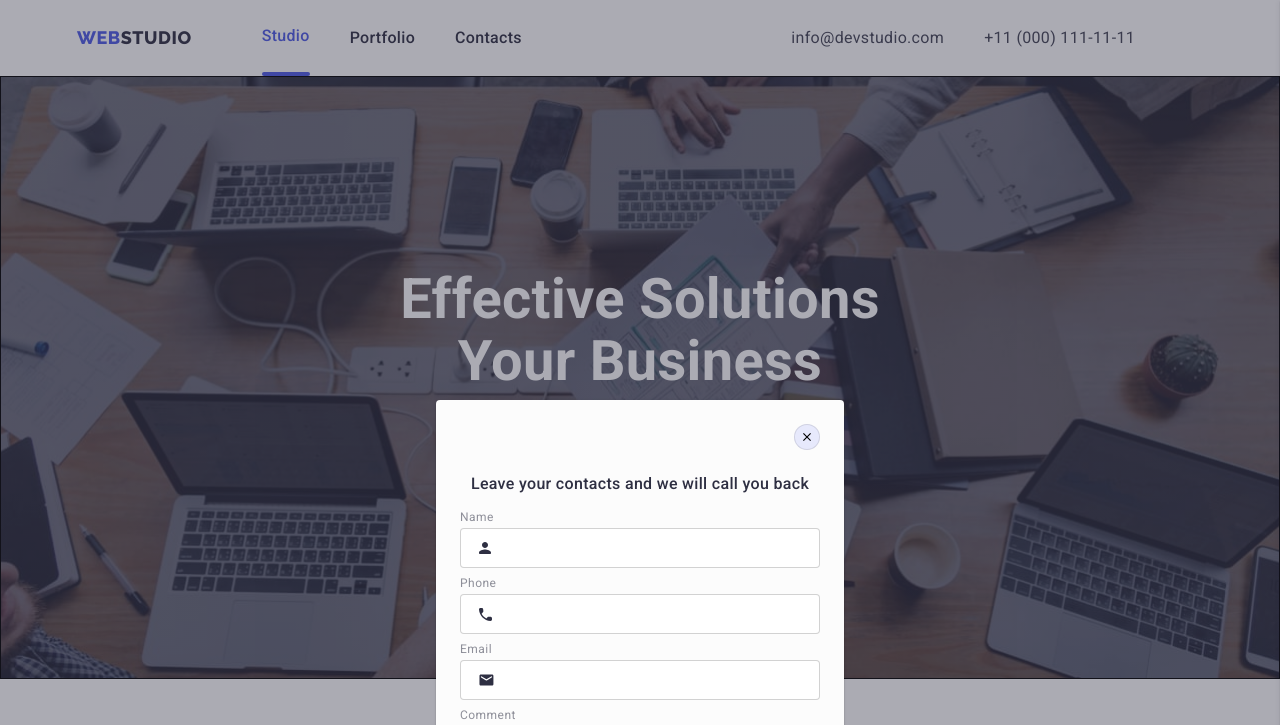
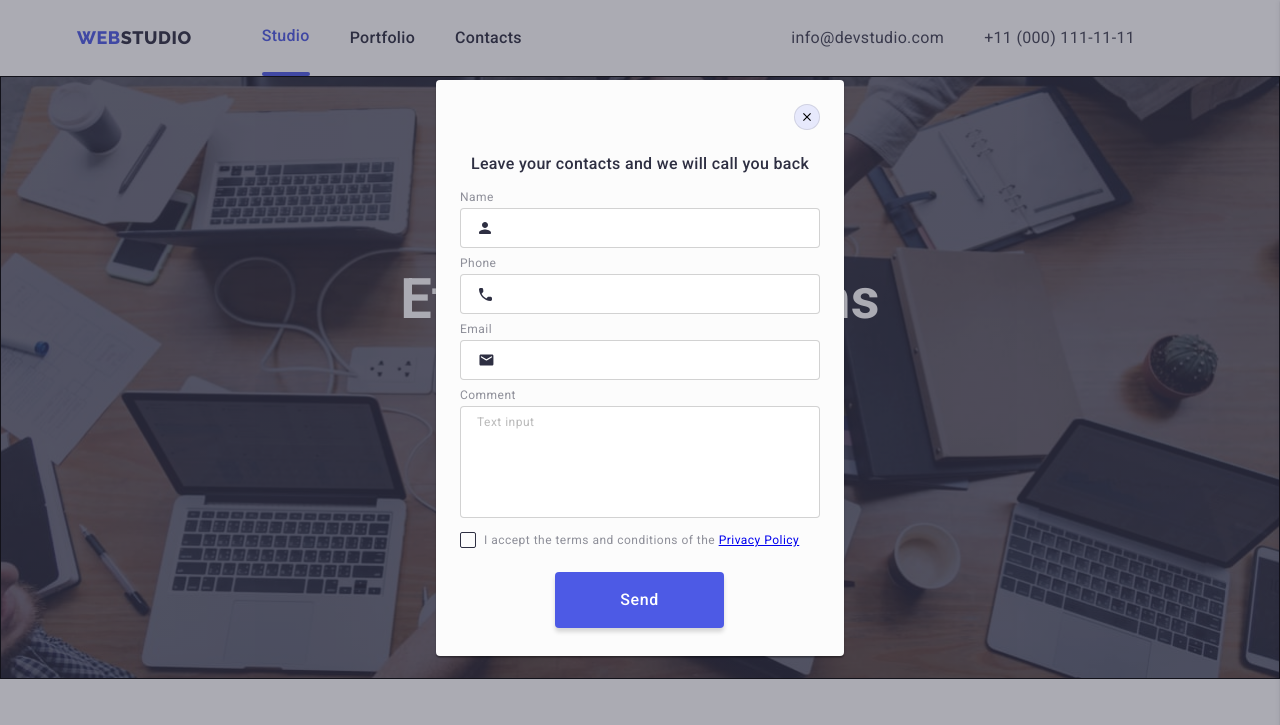
Before and after one commit to VeronikaVeng/goit-markup-hw-07, a plain HTML site: page index.html in a window 1280 px wide. Both pictures are taken after a click on the button "Order Service". Shown: the top 725 px of the page. Drawn offline with nearby package versions, Linux system fonts and the light colour scheme.

Commit message:
Update homework

```diff
--- a/css/styles.css
+++ b/css/styles.css
@@ -1185,6 +1185,17 @@ screen and (min-resolution: 2dppx) {
     fill: var(--background-color);
 }
 
+@media screen and (orientation: landscape) {
+    .backdrop {
+        overflow: auto;
+    }
+
+    .modal {
+        top: 10%;
+        transform: translateX(-50%);
+    }
+}
+
 /* modal-form */
 textarea {
     resize: none;
@@ -1370,9 +1381,3 @@ textarea {
         margin-left: 45px;
     }
 }
-
-@media screen and (orientation: landscape) {
-    .modal {
-        transform: translateX(-50%);
-    }
-}
--- a/index.html
+++ b/index.html
@@ -291,7 +291,7 @@
               <img width="264" height="260" srcset="./images/team/team2.jpg 1x, ./images/team/team2@2x.jpg 2x" scr="./images/team/team2.jpg" alt="Daniel Wilson's photo" class="images" />
               <div class="name">
                 <h3 class="title-second team-name">Daniel Wilson</h3>
-                <p class="text-team">UI Designer</p>
+                <p class="text-">UI Designer</p>
                 <ul class="team-soc-list list">
                   <li class="team-soc-item">
                     <a href="#" class="team-soc-link">
```
